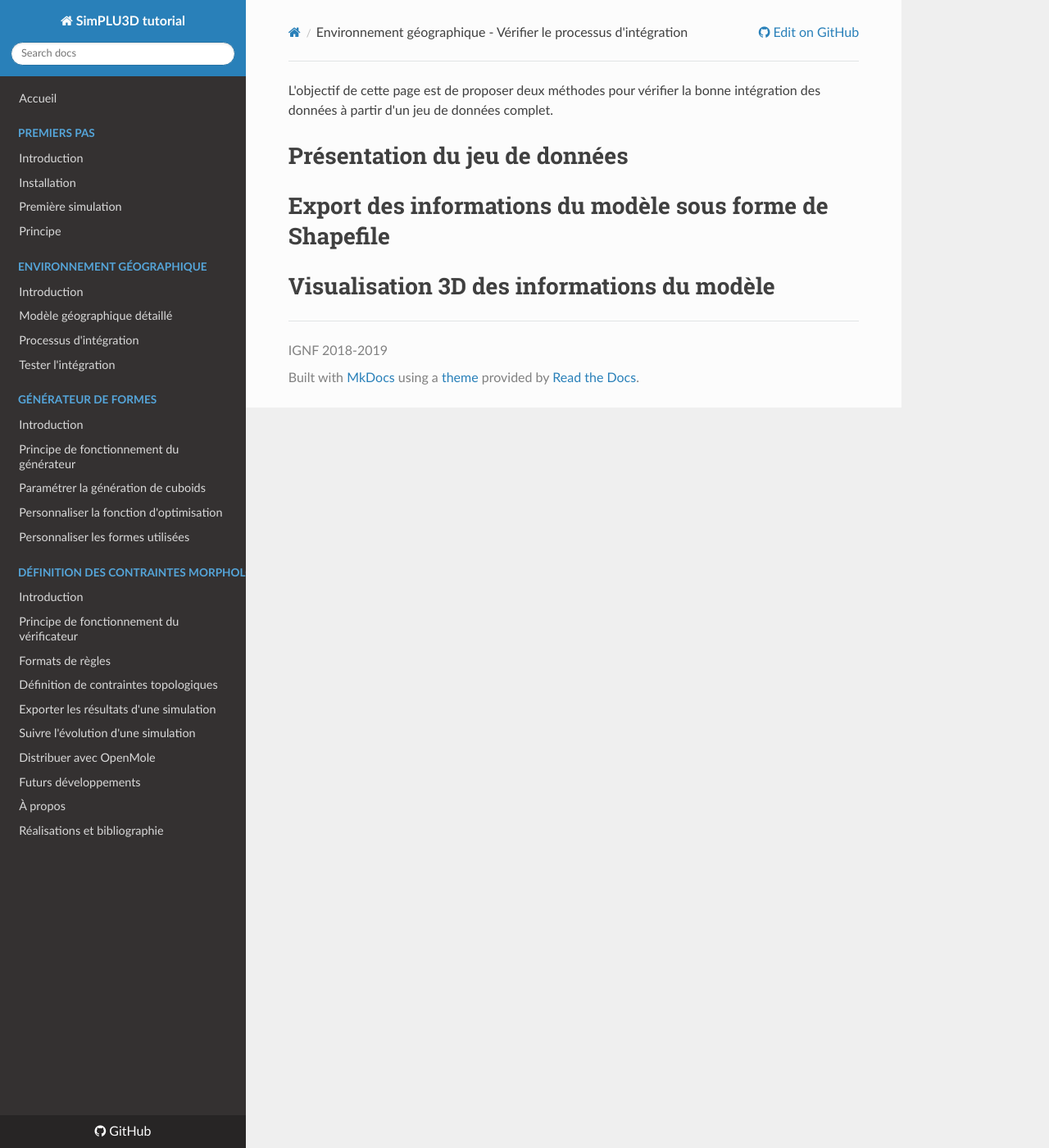
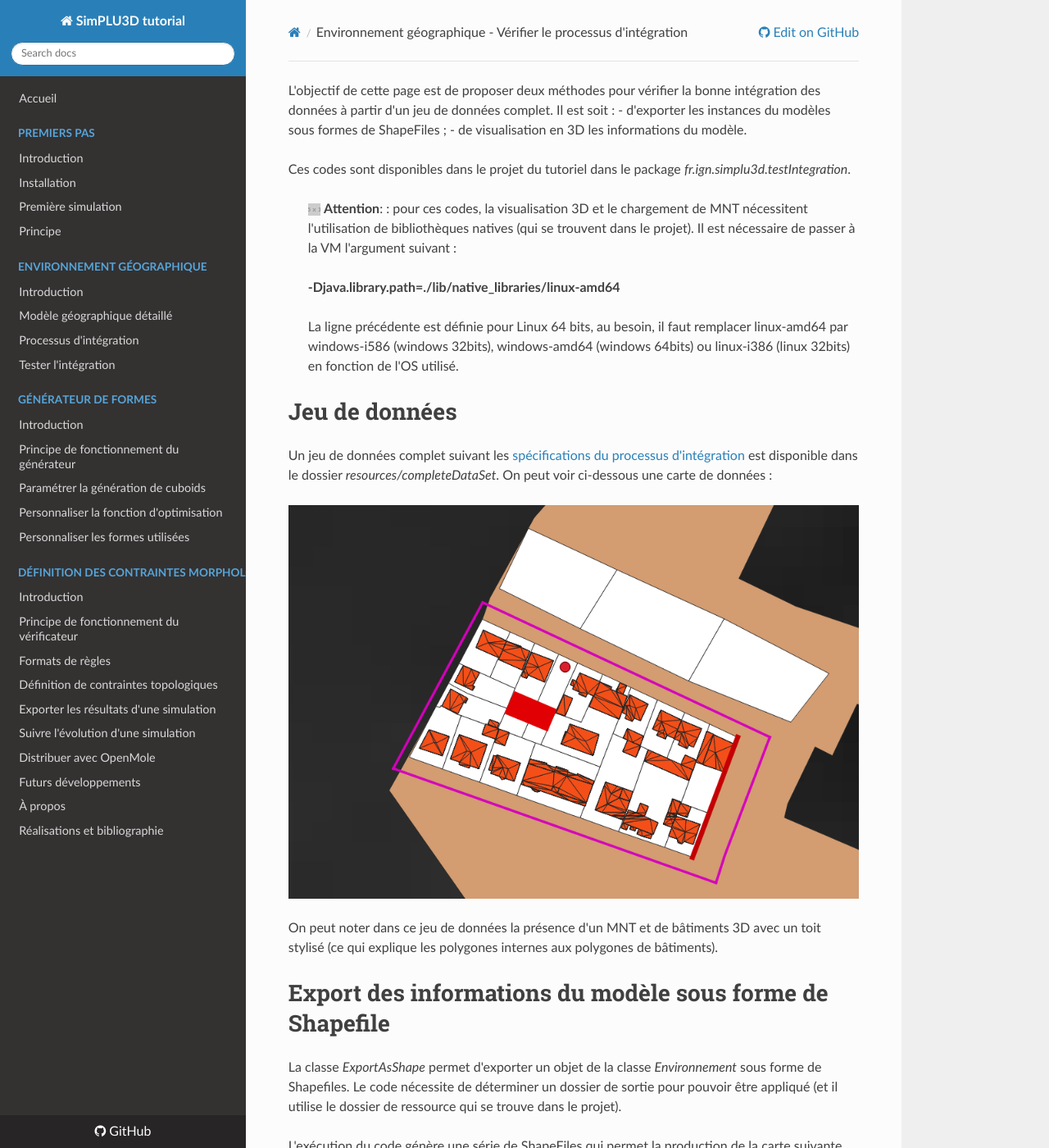
Before and after one commit to SimPLU3D/simplu3D-tutorial, an MkDocs documentation site: the page built from docs/envgeo/integration-test.md, in a window 1280 px wide and 1400 px high. Shown: the whole window at 82% size. Built offline with MkDocs 1.6.1, drawn with Linux system fonts in a browser that asks for light colours; nearby versions of some CDN libraries; some of the changed text lies outside the part shown.

Commit message:
Begining integration-test page

```diff
--- a/docs/envgeo/integration-test.md
+++ b/docs/envgeo/integration-test.md
@@ -6,10 +6,50 @@ date: 2018-10-26
 
 ---
 
-L'objectif de cette page est de proposer deux méthodes pour vérifier la bonne intégration des données à partir d'un jeu de données complet.
+L'objectif de cette page est de proposer deux méthodes pour vérifier la bonne intégration des données à partir d'un jeu de données complet. Il est soit :
+- d'exporter les instances du modèles sous formes de ShapeFiles ;
+- de visualisation en 3D les informations du modèle.
 
-# Présentation du jeu de données
+Ces codes sont disponibles dans le projet du tutoriel dans le package *fr.ign.simplu3d.testIntegration*.
+
+> ![#f03c15](https://placehold.it/15/f03c15/000000?text=+) **Attention**: : pour ces codes, la visualisation 3D et le chargement de MNT nécessitent l'utilisation de bibliothèques natives (qui se trouvent dans le projet). Il est nécessaire de passer à la VM l'argument suivant :
+>
+> **-Djava.library.path=./lib/native_libraries/linux-amd64**
+>
+> La ligne précédente est définie pour Linux 64 bits, au besoin, il faut remplacer linux-amd64 par windows-i586 (windows 32bits), windows-amd64 (windows 64bits) ou linux-i386 (linux 32bits) en fonction de l'OS utilisé.
+
+
+# Jeu de données
+
+Un jeu de données complet suivant les [spécifications du processus d'intégration](integration.md) est disponible dans le dossier *resources/completeDataSet*. On peut voir ci-dessous une carte de données :
+
+![Carte des données en entrée](./img/SituationBefore.png)
+
+On peut noter dans ce jeu de données la présence d'un MNT et de bâtiments 3D avec un toit stylisé (ce qui explique les polygones internes aux polygones de bâtiments).
 
 # Export des informations du modèle sous forme de Shapefile
 
+La classe *ExportAsShape* permet d'exporter un objet de la classe *Environnement* sous forme de Shapefiles. Le code nécessite de déterminer un dossier de sortie pour pouvoir être appliqué (et il utilise le dossier de ressource qui se trouve dans le projet).
+
+L'exécution du code génère une série de ShapeFiles qui permet la production de la carte suivante.
+
+![Carte des données en entrée](./img/SituationAfter.png)
+
+Les géométries en sortie sont triangulées car plaquées sur le MNT (s'il est utilisé). On retrouve les fichiers suivantes :
+
+| Nom du fichier          | Contenu                                    | Attributs intéressants                                                                                                              |
+|:------------------------|:-------------------------------------------|:------------------------------------------------------------------------------------------------------------------------------------|
+| bpu.shp                 | Unités foncières                           |                                                                                                                                     |
+| parcelles.shp           | Parcelles                                  | **ID** : Code <br /> **BounNum** : Nombre de limites séparatives <br /> **BuildNum** : Nombre de bâtiments                          |
+| subParcels.shp          | Sous-parcelles                             | **NB Bat** : Nombre de parties de bâtiments                                                                                         |
+| bordures.shp            | Limites séparatives des parcelles          | **Type** : type de la limite <br /> **IDPAR** : identifiant de la parcelle ** <br /> **Adj** : Identifiant de la parcelle adjacente |
+| bordures_translated.shp | Limites séparatives translatée             | **Type** : type de la limite <br/> **SIDE** : côté de la limite (droite ou gauche)                                                  |
+| opposites.shp           | Lien entre une limite et la limite opposée |                                                                                                                                     |
+| footprints.shp          | Emprise des bâtiments 3D                   |                                                                                                                                     |
+| faitage.shp             | Faîtage des bâtiments                      |                                                                                                                                     |
+| pignon.shp              | Pignons des bâtiments                      |                                                                                                                                     |
+| roads.shp               | Surface des routes                         | **Nom** : nom des routes                                                                                                            |
+
+Les limites du fichier **bordures_translatedù.shp** sont translatées vers l'intérieur des parcelles auxquelles ils appartiennent pour des raison de lisibilité.
+
 # Visualisation 3D des informations du modèle
```
Also changed, not shown: README.md (+7 -2 lines), docs/begin/first_simulation.md (+1 -1 lines), docs/index.md (+1 -1 lines), docs/envgeo/img/SituationAfter.png (added), docs/envgeo/img/SituationBefore.png (added), docs/envgeo/img/viewer3D.png (added).
